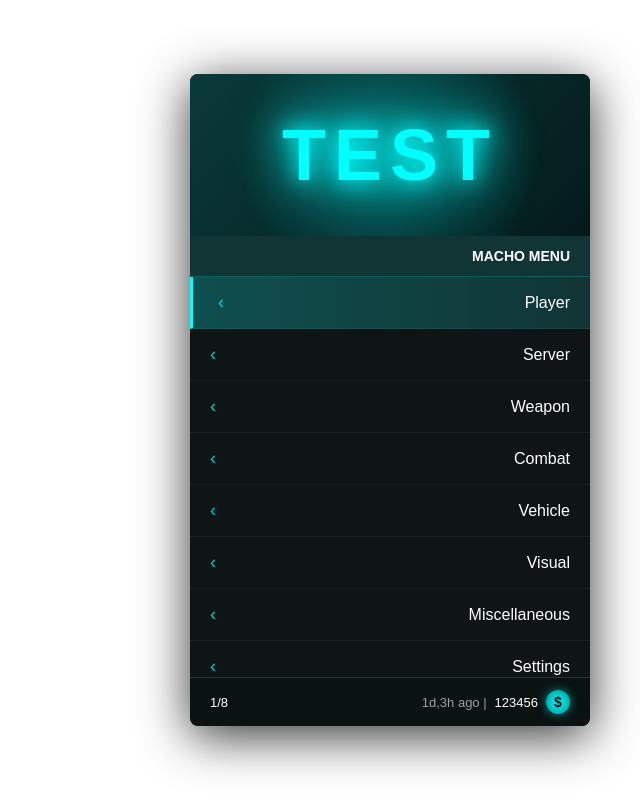
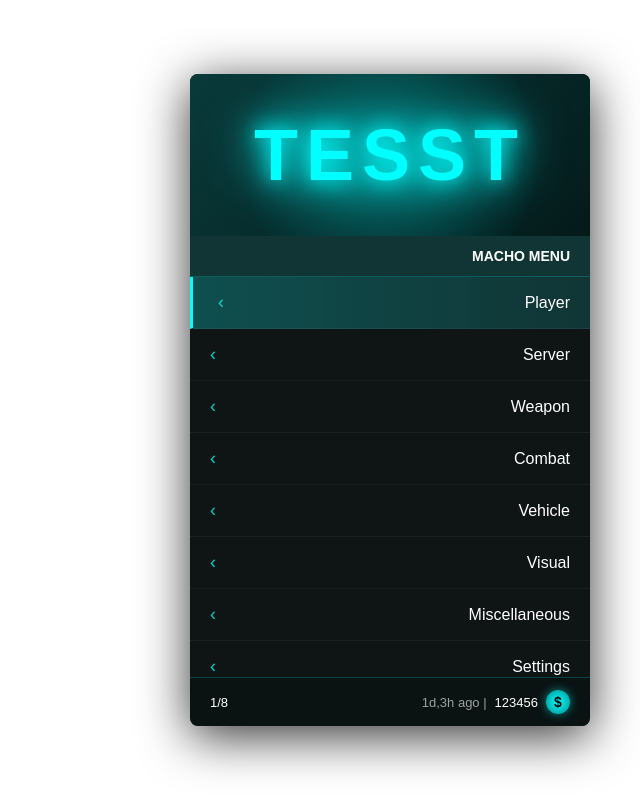
Before and after one commit to Lakorre/fivem, a plain HTML site: page index.html in a window 1280 px wide. Shown: the whole page, without its empty margins (640-1280 px from the left). Drawn offline with Linux system fonts and the light colour scheme.

Commit message:
Update index.html

```diff
--- a/index.html
+++ b/index.html
@@ -335,7 +335,7 @@
     <!-- Main Menu -->
     <div class="menu-container" id="mainMenu">
         <div class="header">
-            <div class="logo">TEST</div>
+            <div class="logo">TESST</div>
         </div>
 
         <div class="menu-title">MACHO MENU</div>
```
